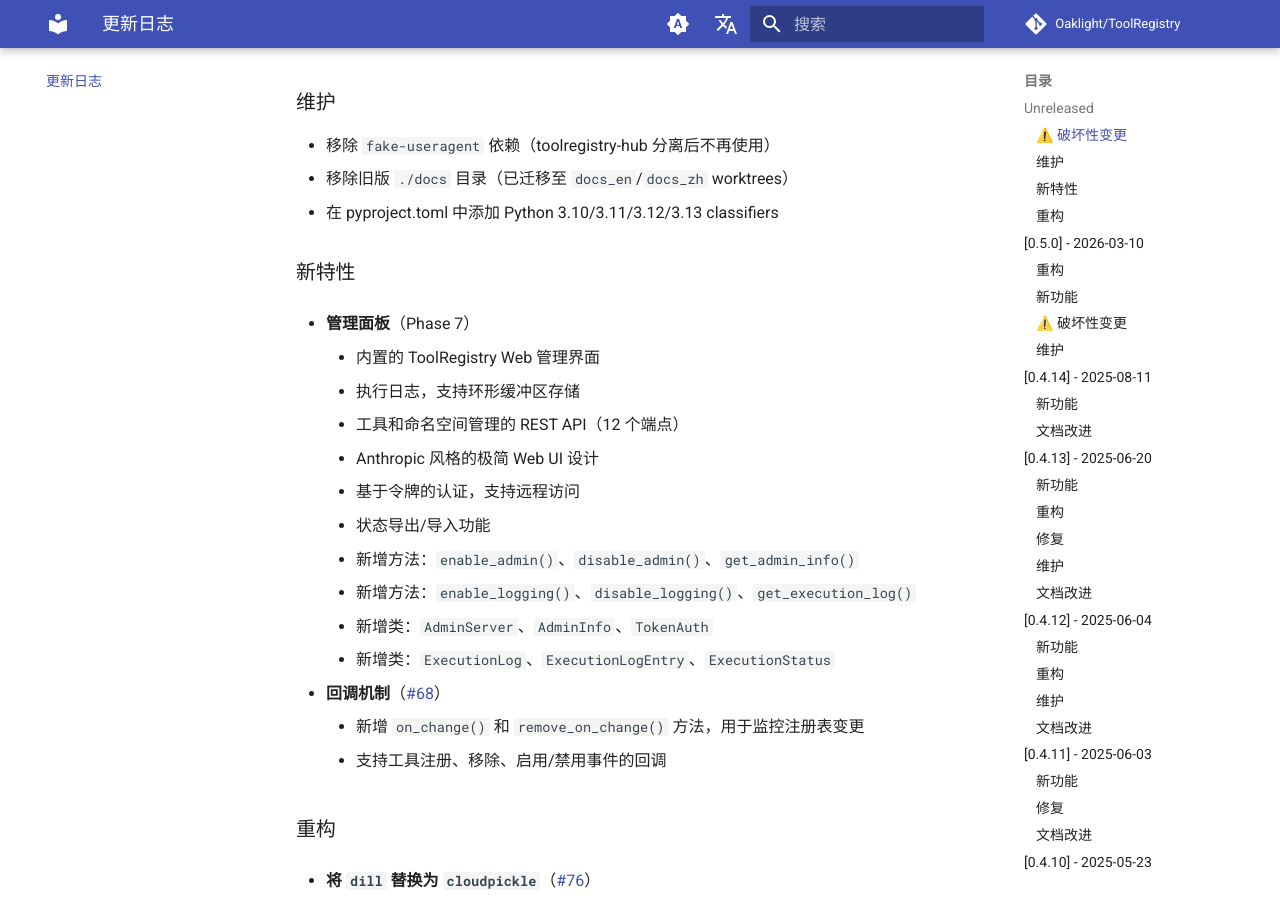
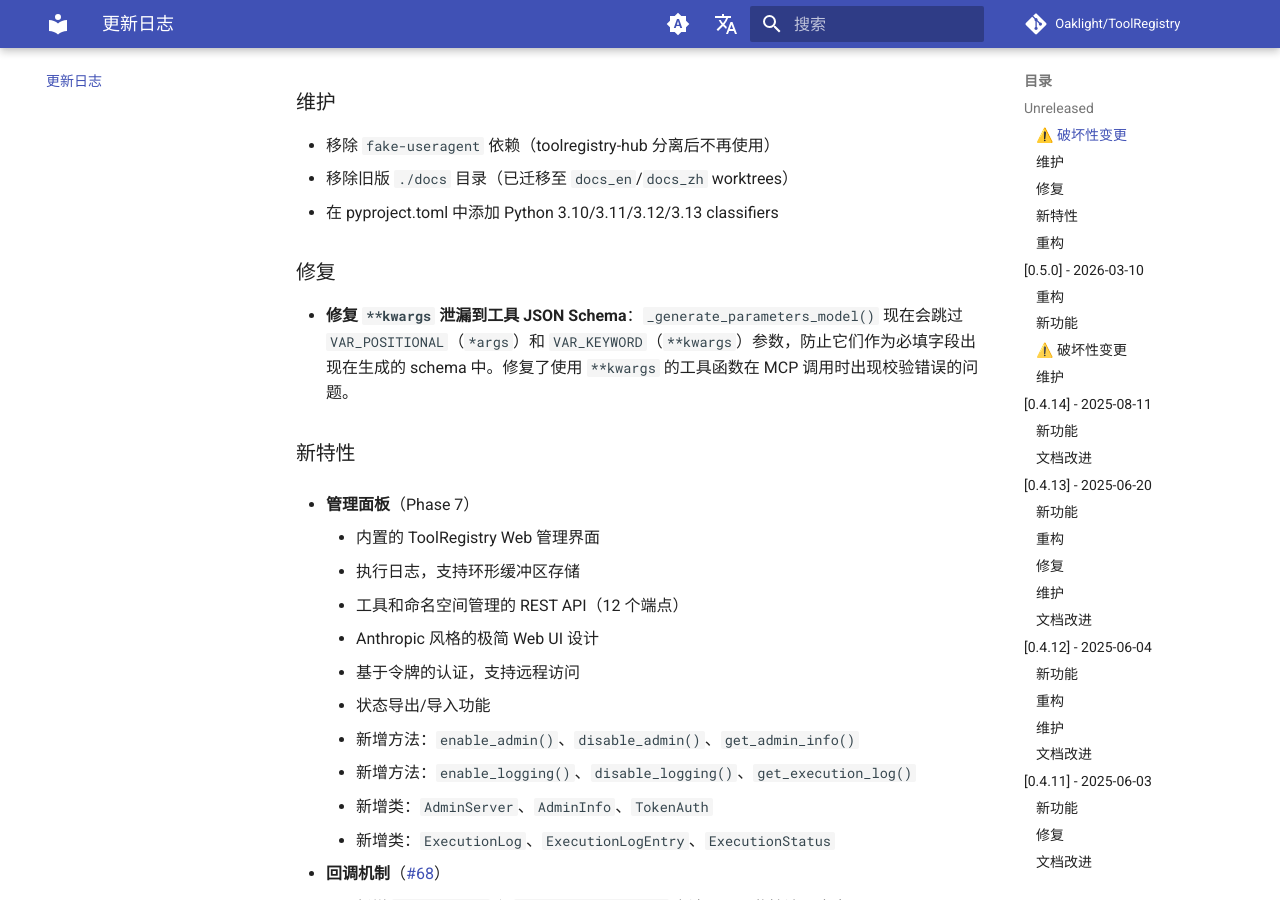
Before and after one commit to Oaklight/ToolRegistry, an MkDocs documentation site: the page built from docs/changelog.md, in a window 1280 px wide and 900 px high, scrolled down 470 px. Built offline with MkDocs 1.6.1 and Material for MkDocs 9.7.7, drawn with Linux system fonts in a browser that asks for light colours; comment, search, counter and statistics services are not loaded.

Commit message:
docs: add kwargs schema fix to unreleased changelog

```diff
--- a/docs/changelog.md
+++ b/docs/changelog.md
@@ -24,6 +24,10 @@
 - 移除 `fake-useragent` 依赖（toolregistry-hub 分离后不再使用）
 - 移除旧版 `./docs` 目录（已迁移至 `docs_en`/`docs_zh` worktrees）
 - 在 pyproject.toml 中添加 Python 3.10/3.11/3.12/3.13 classifiers
+
+### 修复
+
+- **修复 `**kwargs` 泄漏到工具 JSON Schema**：`_generate_parameters_model()` 现在会跳过 `VAR_POSITIONAL`（`*args`）和 `VAR_KEYWORD`（`**kwargs`）参数，防止它们作为必填字段出现在生成的 schema 中。修复了使用 `**kwargs` 的工具函数在 MCP 调用时出现校验错误的问题。
 
 ### 新特性
 
```
